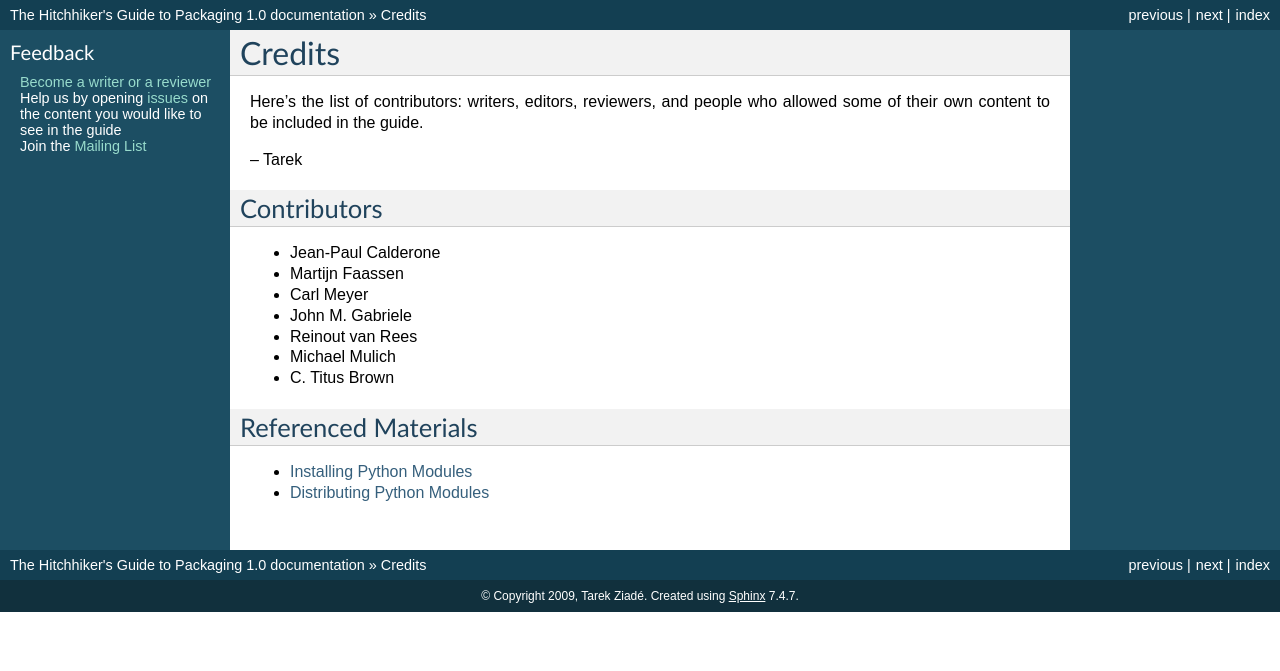
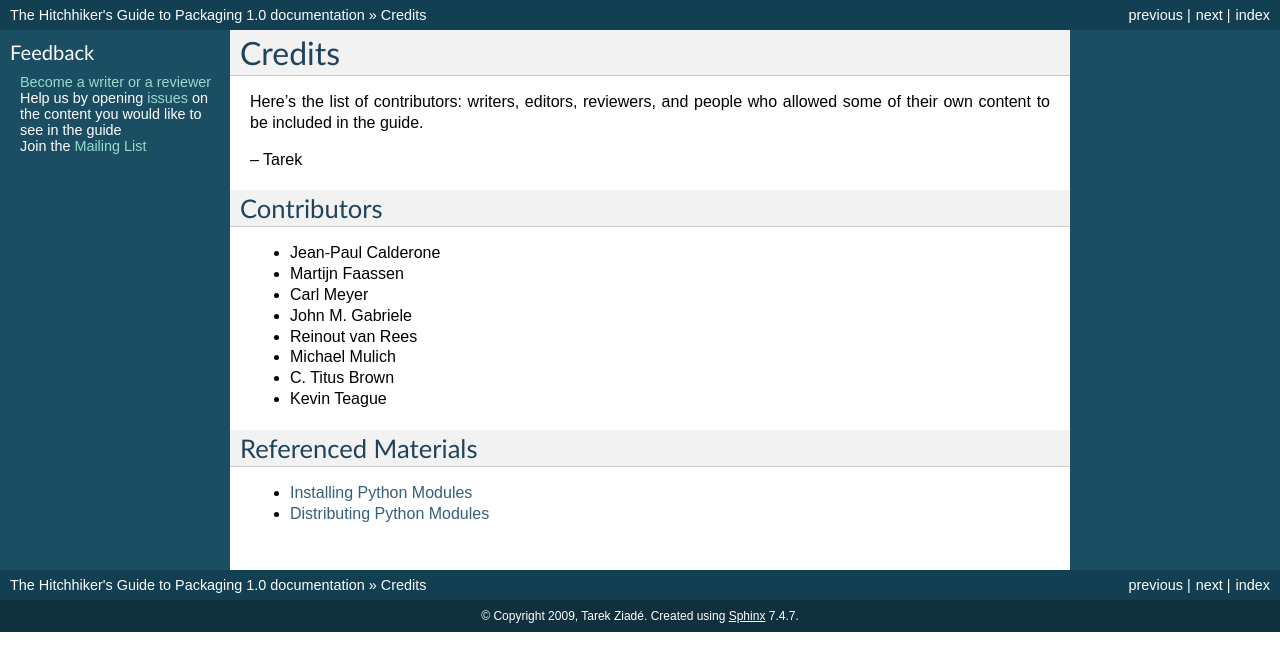
Before and after one commit to pypa/packaging.python.org, a Sphinx documentation site: the page built from source/credits.txt, in a window 1280 px wide. Shown: the top 671 px of the page. Built offline with Sphinx 7.4.7, drawn with Linux system fonts in a browser that asks for light colours.

Commit message:
Add name to credits.

```diff
--- a/source/credits.txt
+++ b/source/credits.txt
@@ -18,6 +18,7 @@ Contributors
 - Reinout van Rees
 - Michael Mulich
 - C\. Titus Brown
+- Kevin Teague
 
 Referenced Materials
 ====================
```
